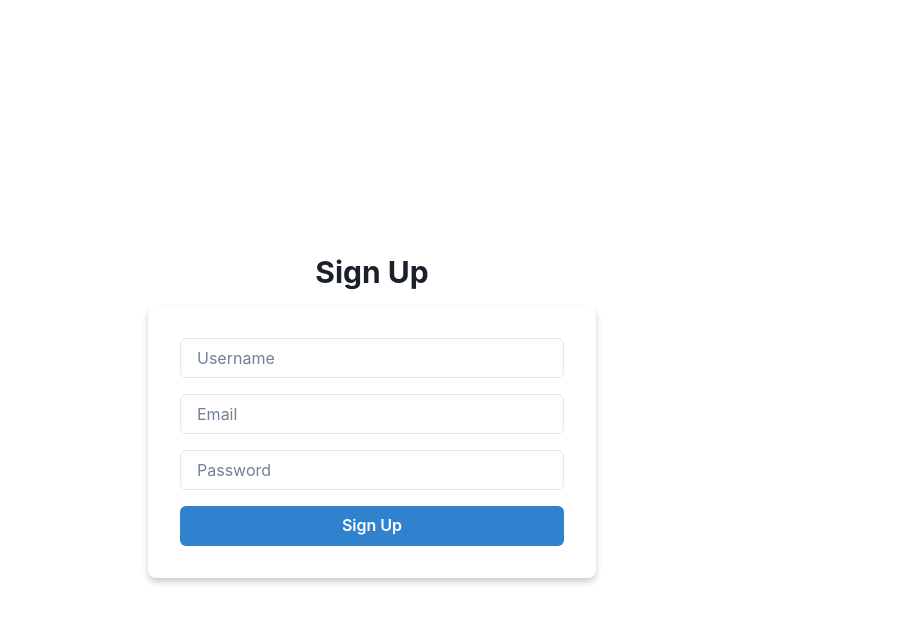
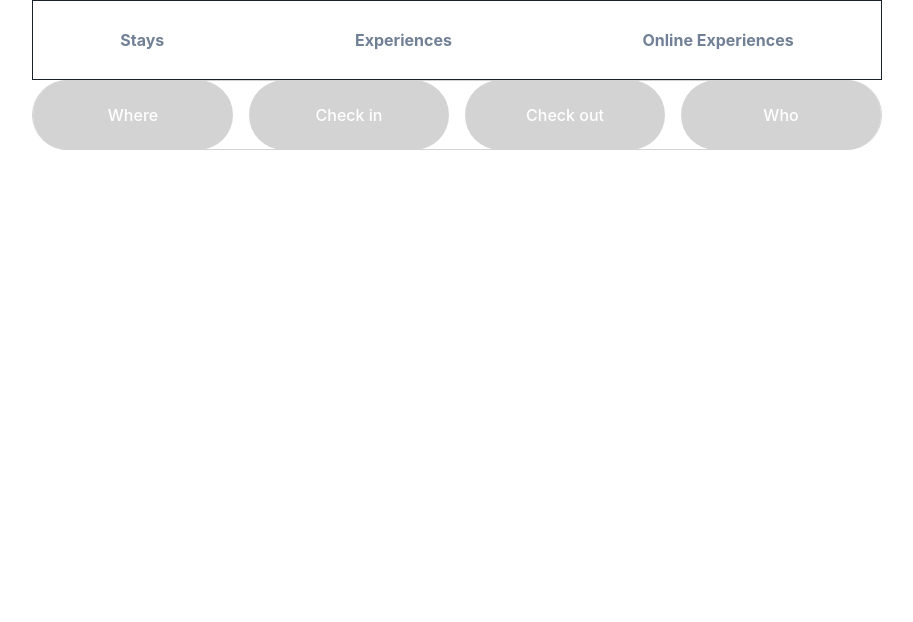
Before and after one commit to balaji-6298/Koshi-Exception-023, a React (Vite) app in the folder frontend/: page / in a window 1280 px wide. Before the commit this address had no page. Shown: the top 622 px of the page, without its empty margins (268-1181 px from the left). Built offline with nearby package versions, Linux system fonts and the light colour scheme.

Commit message:
fixed error

```diff
--- a/frontend/package.json
+++ b/frontend/package.json
@@ -10,6 +10,7 @@
     "preview": "vite preview"
   },
   "dependencies": {
+    "@chakra-ui/icons": "^2.1.1",
     "@chakra-ui/react": "^2.8.2",
     "@emotion/react": "^11.11.4",
     "@emotion/styled": "^11.11.5",
--- a/frontend/src/App.tsx
+++ b/frontend/src/App.tsx
@@ -1,44 +1,22 @@
-// import React from 'react';
-// import { Routes, Route } from 'react-router-dom'; // Use Routes and Route, not Router
-// import { Stays } from './pages/Stays';
-// import { Experiences } from './pages/Experiences';
-// import { OnlineExperiences } from './pages/OnlineExperiences';
-// import { TopNavbar } from './components/topNavbar/TopNavbar';
 
-// const App = () => {
-//   return (
-//     <>
-//       <TopNavbar />
-//       <Routes>
-//         <Route path="/" element={<Stays />} />
-//         <Route path="/experiences" element={<Experiences />} />
-//         <Route path="/online-experiences" element={<OnlineExperiences />} />
-//       </Routes>
-//     </>
-//   );
-// };
-
-
-// export default App;
-
-import React from 'react';
-import { Routes, Route } from 'react-router-dom'; // Use Routes and Route, not Router
-import { Stays } from './pages/Stays';
-import { Experiences } from './pages/Experiences';
-import { OnlineExperiences } from './pages/OnlineExperiences';
-import { TopNavbar } from './components/topNavbar/TopNavbar';
-import {Login} from './components/login & singup/Login'
-import { SignUp } from './components/login & singup/SignUp';
-import { AllRoutes } from './components/allRoutes/AllRoutes';
+import { Routes, Route } from "react-router-dom";
+import { Stays } from "./pages/Stays";
+import { Experiences } from "./pages/Experiences";
+import { OnlineExperiences } from "./pages/OnlineExperiences";
+import { TopNavbar } from "./components/topNavbar/TopNavbar";
+import { AllRoutes } from "./components/allRoutes/AllRoutes";
 const App = () => {
   return (
     <>
-    <AllRoutes/>
-    <SignUp />
-
+      <TopNavbar />
+      <AllRoutes />
+      <Routes>
+        <Route path="/" element={<Stays />} />
+        <Route path="/experiences" element={<Experiences />} />
+        <Route path="/online-experiences" element={<OnlineExperiences />} />
+      </Routes>
     </>
   );
 };
 
-
 export default App;
--- a/frontend/src/components/login & singup/SignUp.tsx
+++ b/frontend/src/components/login & singup/SignUp.tsx
@@ -10,6 +10,7 @@ export function SignUp() {
   const navigate = useNavigate();
   const handleChange = (e: React.ChangeEvent<HTMLInputElement>) => {
     const { name, value } = e.target;
+    console.log(name, value);
     setUserData({
       ...userData,
       [name]: value,
@@ -23,7 +24,7 @@ export function SignUp() {
       .then((res) => {
         console.log(res);
         navigate("/login");
-      }) //need to change
+      })
       .catch((error) => console.log(error));
   };
 
```
Also changed, not shown: 1 other file (tests, documents, lock files or other folders).
